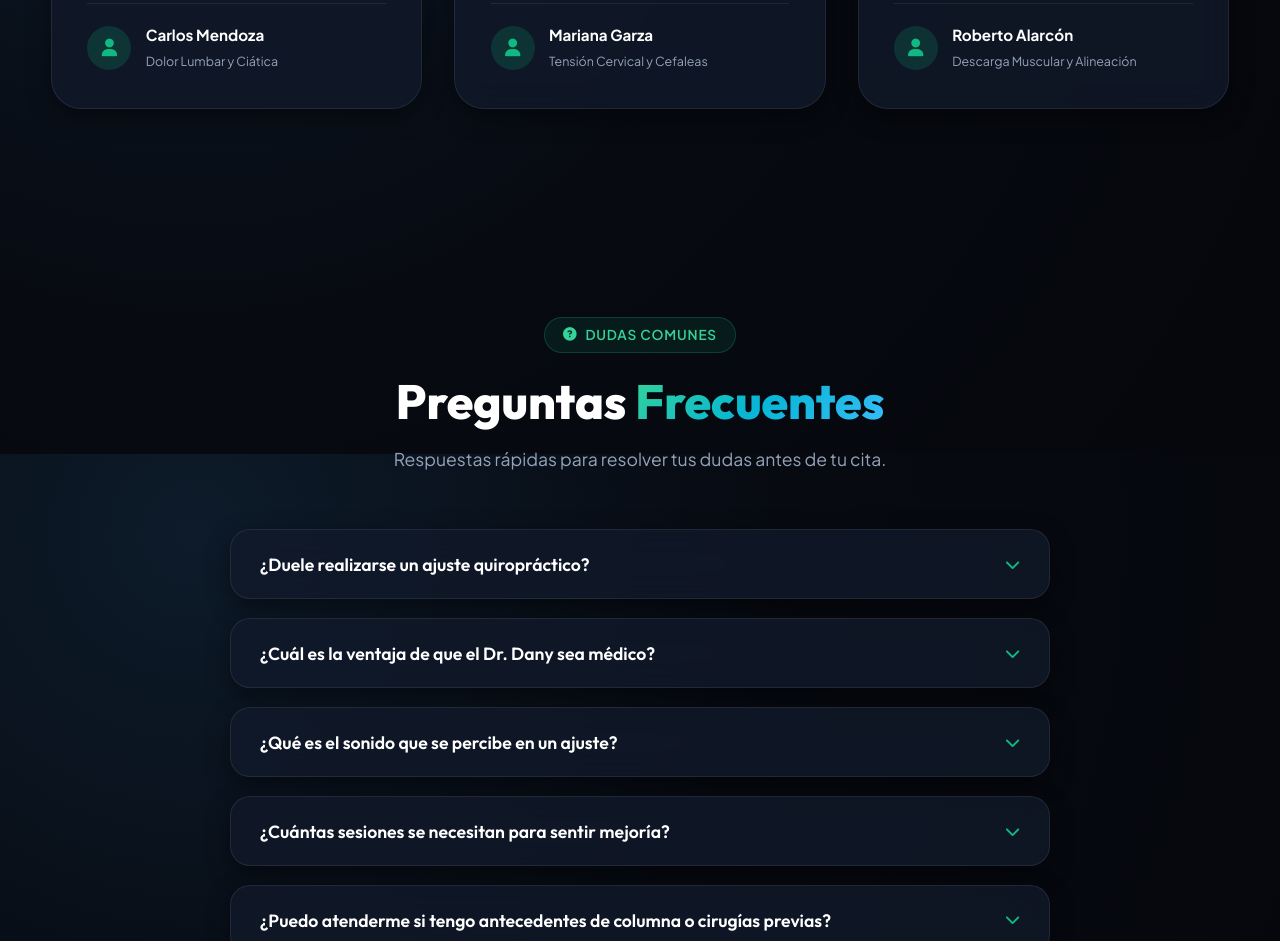
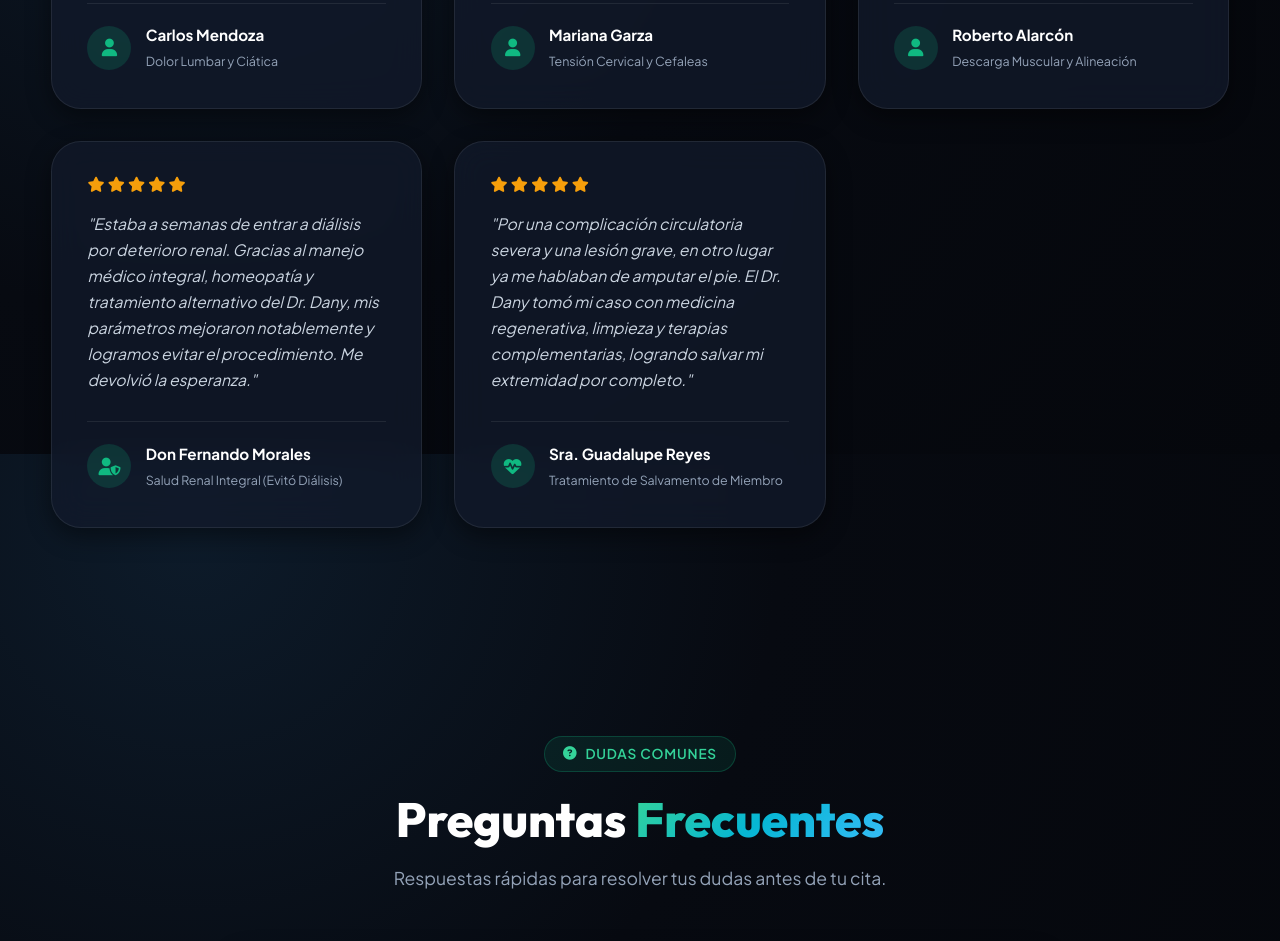
Before and after one commit to MerlinMeneses/Medico-Dany, a plain HTML site: page index.html in a window 1280 px wide. Shown: the part 7546-8487 px from the top of the page. Drawn offline with Linux system fonts and the light colour scheme.

Commit message:
feat(testimonials): agregar testimonios de exito de evitacion de dialisis y salvamento de miembro

```diff
--- a/index.html
+++ b/index.html
@@ -908,6 +908,42 @@
               </div>
             </div>
           </div>
+
+          <!-- Testimonio 4: Evitación de Diálisis -->
+          <div class="testimonial-card glass-card reveal-fade">
+            <div class="testimonial-stars">
+              <i class="fa-solid fa-star"></i><i class="fa-solid fa-star"></i><i class="fa-solid fa-star"></i><i
+                class="fa-solid fa-star"></i><i class="fa-solid fa-star"></i>
+            </div>
+            <p class="testimonial-text">
+              "Estaba a semanas de entrar a diálisis por deterioro renal. Gracias al manejo médico integral, homeopatía y tratamiento alternativo del Dr. Dany, mis parámetros mejoraron notablemente y logramos evitar el procedimiento. Me devolvió la esperanza."
+            </p>
+            <div class="testimonial-author">
+              <div class="author-avatar"><i class="fa-solid fa-user-shield"></i></div>
+              <div>
+                <strong>Don Fernando Morales</strong>
+                <span>Salud Renal Integral (Evitó Diálisis)</span>
+              </div>
+            </div>
+          </div>
+
+          <!-- Testimonio 5: Evitación de Amputación -->
+          <div class="testimonial-card glass-card reveal-fade delay-1">
+            <div class="testimonial-stars">
+              <i class="fa-solid fa-star"></i><i class="fa-solid fa-star"></i><i class="fa-solid fa-star"></i><i
+                class="fa-solid fa-star"></i><i class="fa-solid fa-star"></i>
+            </div>
+            <p class="testimonial-text">
+              "Por una complicación circulatoria severa y una lesión grave, en otro lugar ya me hablaban de amputar el pie. El Dr. Dany tomó mi caso con medicina regenerativa, limpieza y terapias complementarias, logrando salvar mi extremidad por completo."
+            </p>
+            <div class="testimonial-author">
+              <div class="author-avatar"><i class="fa-solid fa-heart-pulse"></i></div>
+              <div>
+                <strong>Sra. Guadalupe Reyes</strong>
+                <span>Tratamiento de Salvamento de Miembro</span>
+              </div>
+            </div>
+          </div>
         </div>
       </div>
     </section>
```
